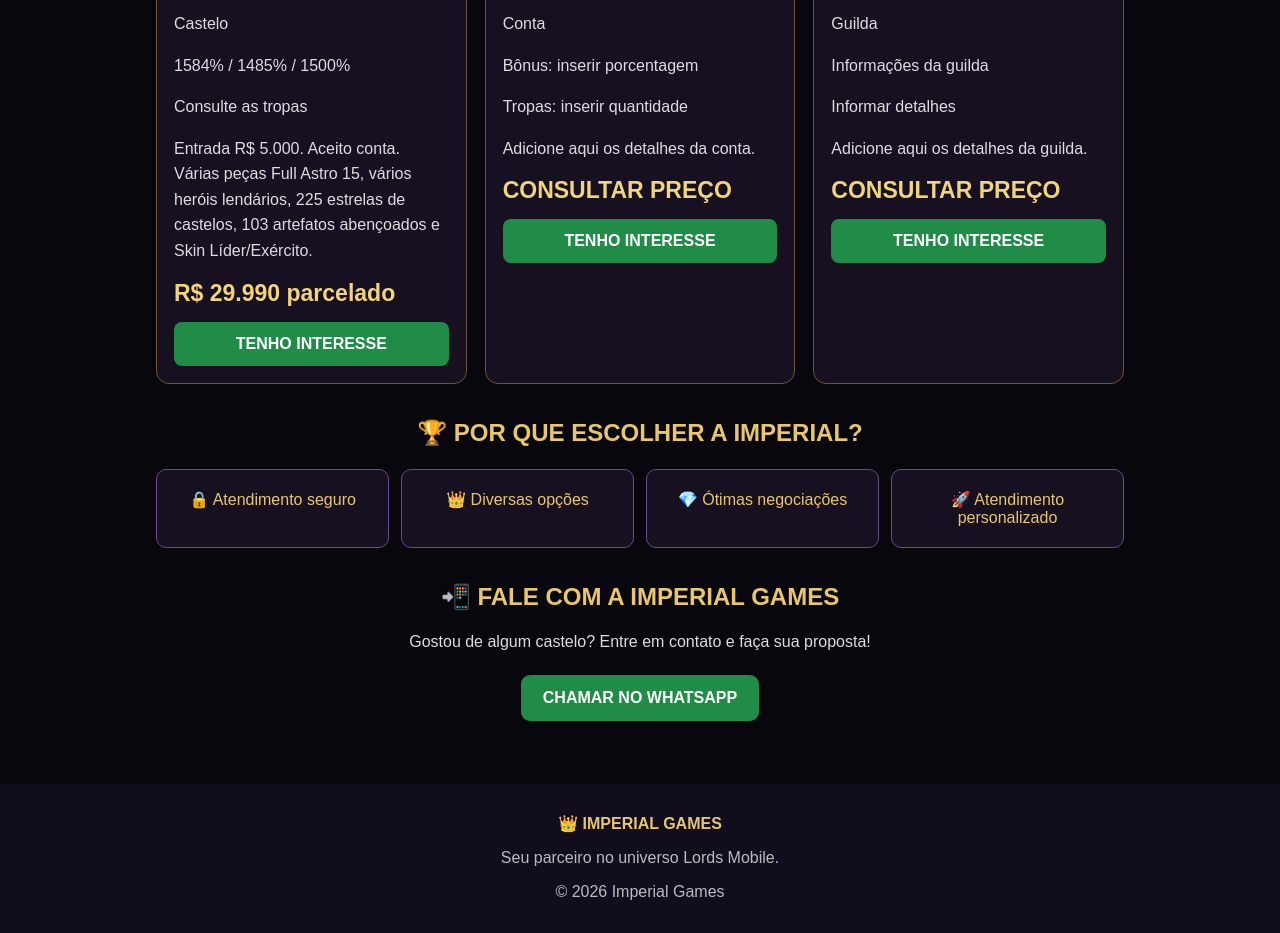
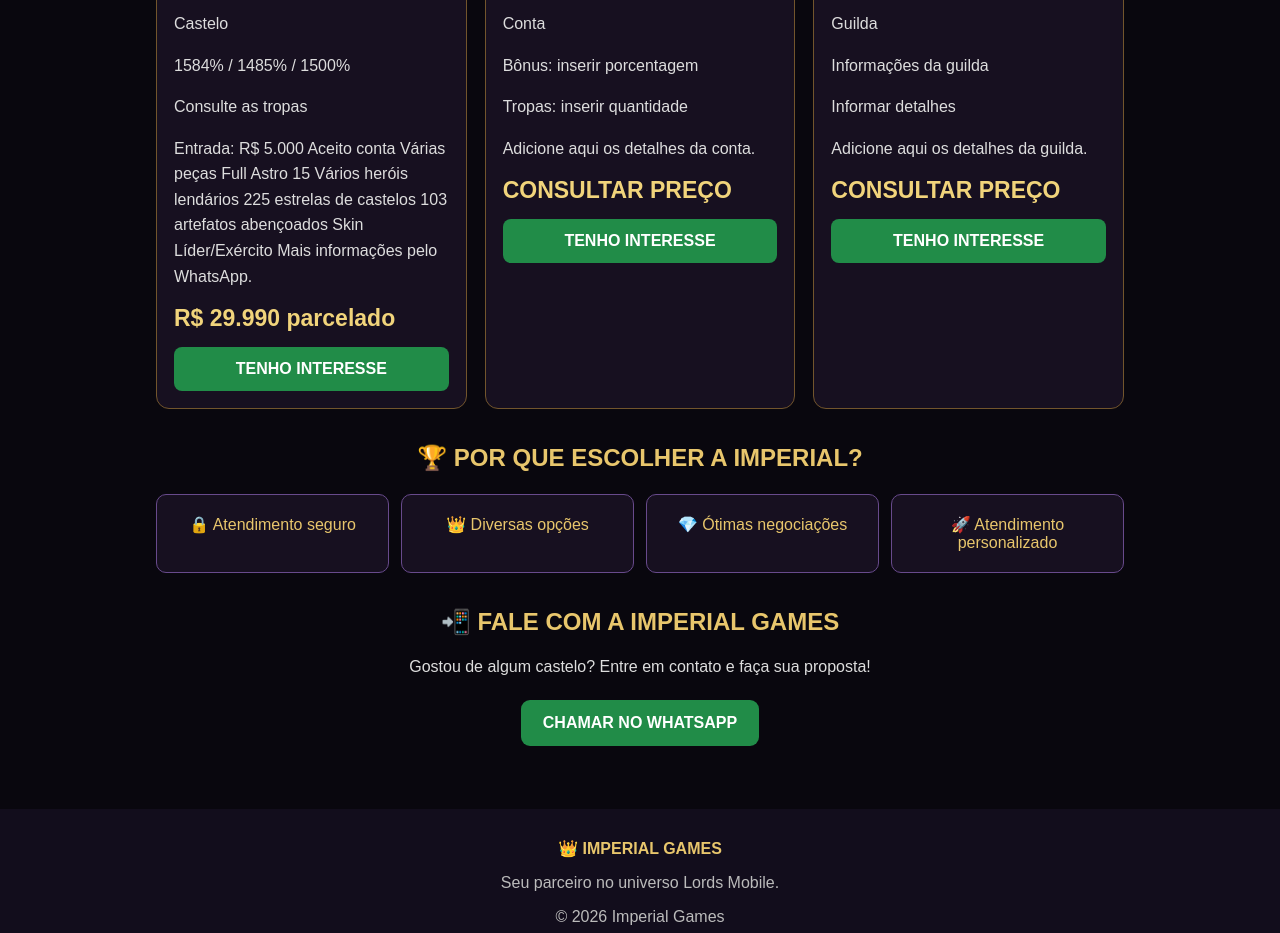
Before and after one commit to lsaopaulo8-ux/IMPERIAL-GAMES, a plain HTML site: page index.html in a window 1280 px wide. Shown: the part 980-1913 px from the top of the page. Drawn offline with Linux system fonts and the light colour scheme.

Commit message:
Update index.html

```diff
--- a/index.html
+++ b/index.html
@@ -239,7 +239,7 @@ bonus:"1584% / 1485% / 1500%",
 tropas:"Consulte as tropas",
 preco:"R$ 29.990 parcelado",
 foto:"7feaf3eb-c42c-4a09-b3e1-0fe07426bba9.jpeg",
-descricao:"Entrada R$ 5.000. Aceito conta. Várias peças Full Astro 15, vários heróis lendários, 225 estrelas de castelos, 103 artefatos abençoados e Skin Líder/Exército."
+descricao:"Entrada: R$ 5.000\nAceito conta\nVárias peças Full Astro 15\nVários heróis lendários\n225 estrelas de castelos\n103 artefatos abençoados\nSkin Líder/Exército\nMais informações pelo WhatsApp."
 },
 
 {
```
